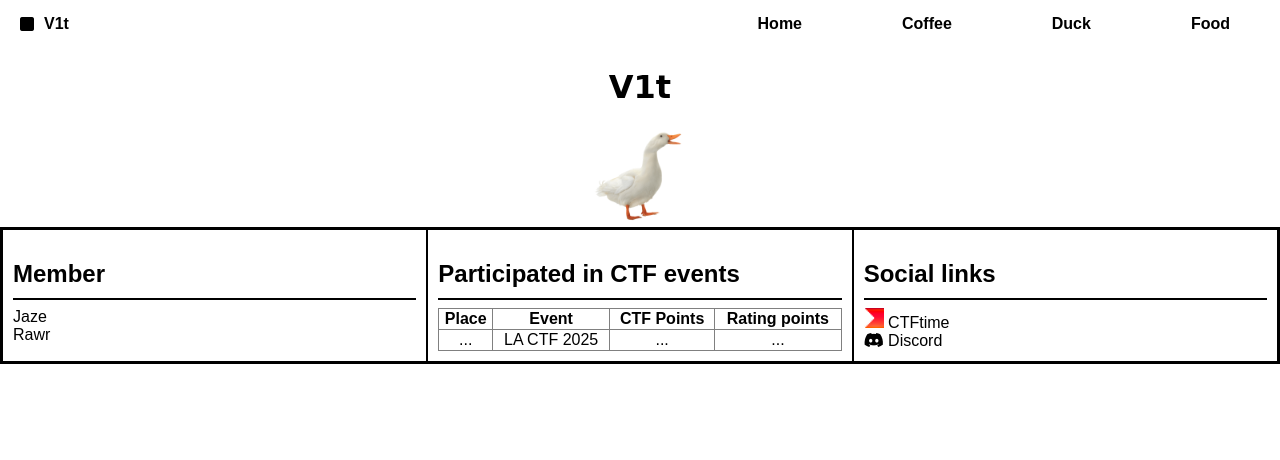
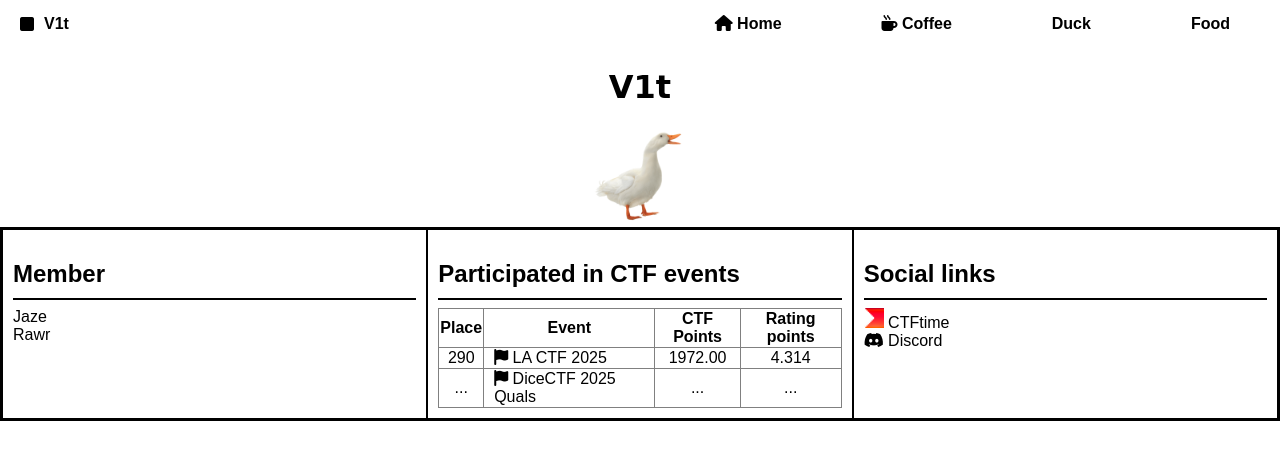
Before and after one commit to xuanlockun/v1t, a plain HTML site: page index.html in a window 1280 px wide. Drawn offline with Linux system fonts and the light colour scheme; a web font is replaced by a local one.

Commit message:
lactf2025

```diff
--- a/index.html
+++ b/index.html
@@ -23,10 +23,6 @@
             padding: 10px;
             flex: 1;
         }
-
-        /* .small_container:first-child {
-            flex: 0 0 30%;
-        } */
 
         .small_container:not(:last-child) {
             border-right: 2px solid black;
@@ -82,10 +78,6 @@
             font-weight: bold;
         }
 
-        nav ul li:hover {
-            background: #dfe0de;
-        }
-
         a {
             text-decoration: none;
             color: black;
@@ -103,6 +95,22 @@
         a:hover {
             color: white;
         }
+
+        .event {
+            padding-left: 10px;
+        }
+
+        /* .small_container:last-child {
+            flex: 0 0 25%;
+        }
+
+        .small_container:first-child {
+            flex: 0 0 25%;
+        } */
+
+        td:not(.event) {
+            text-align: center;
+        }
     </style>
 </head>
 
@@ -113,8 +121,8 @@
             <a href="#" style="font-weight: bold;"> V1t</a>
         </div>
         <ul>
-            <li><a href="#">Home</a></li>
-            <li><a href="#">Coffee</a></li>
+            <li><a href="#"><i class="fa-solid fa-house"></i> Home</a></li>
+            <li><a href="#"><i class="fa-solid fa-mug-hot"></i> Coffee</a></li>
             <li><a href="#">Duck</a></li>
             <li><a href="#">Food</a></li>
         </ul>
@@ -131,7 +139,7 @@
         <div class="small_container">
             <h2>Participated in CTF events</h2>
             <hr>
-            <table border="1" style="width: 100%; border-collapse: collapse; text-align: center;">
+            <table border="1" style="width: 100%; border-collapse: collapse;">
                 <thead>
                     <th>Place</th>
                     <th>Event</th>
@@ -139,10 +147,20 @@
                     <th>Rating points</th>
                 </thead>
                 <tbody>
-                    <td>...</td>
-                    <td><a href="https://ctftime.org/event/2592">LA CTF 2025</a></td>
-                    <td>...</td>
-                    <td>...</td>
+                    <tr>
+                        <td>290</td>
+                        <td class="event"><a href="https://ctftime.org/event/2592"><i class="fa-solid fa-flag"></i> LA
+                                CTF 2025</a></td>
+                        <td>1972.00</td>
+                        <td>4.314</td>
+                    </tr>
+                    <tr>
+                        <td>...</td>
+                        <td class="event"><a href="https://ctftime.org/event/2617"><i class="fa-solid fa-flag"></i>
+                                DiceCTF 2025 Quals</a></td>
+                        <td>...</td>
+                        <td>...</td>
+                    </tr>
                 </tbody>
             </table>
         </div>
@@ -157,6 +175,15 @@
                 Discord</a>
         </div>
     </div>
+
+    <!-- <div style="text-align: center;">
+        <h2>Join us</h2>
+    </div> -->
+    <!-- <hr>
+    <footer>
+        <h1>© Capture the flag since 2025</h1>
+    </footer> -->
+
 </body>
 
 </html>
```
